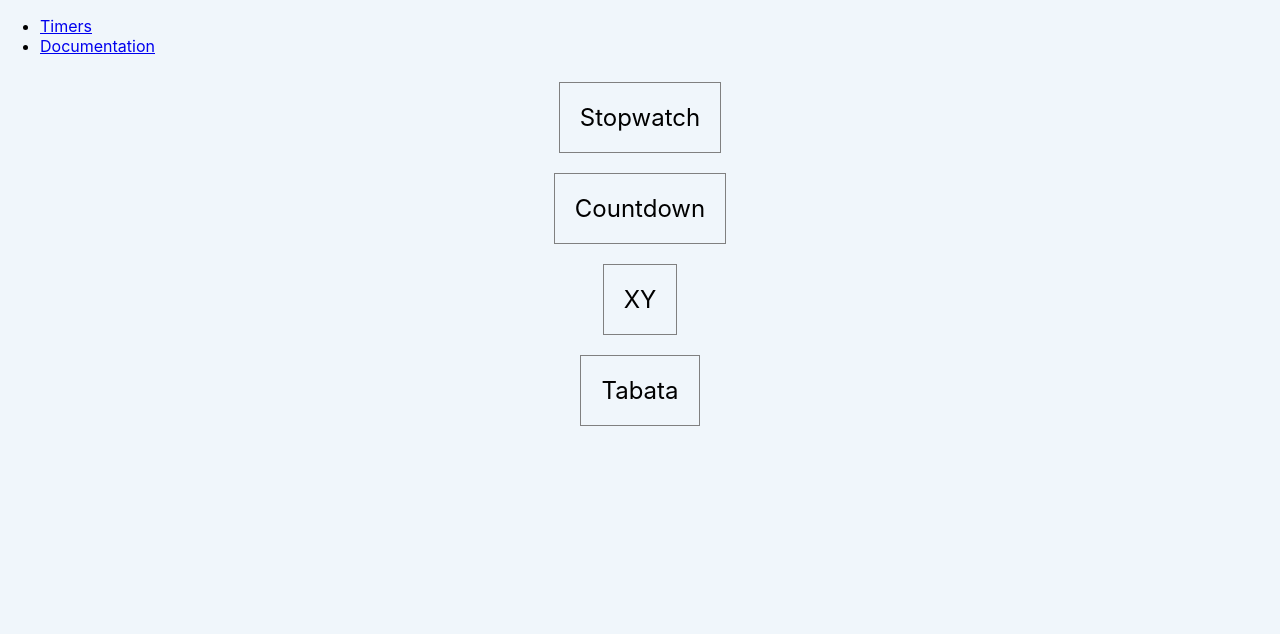
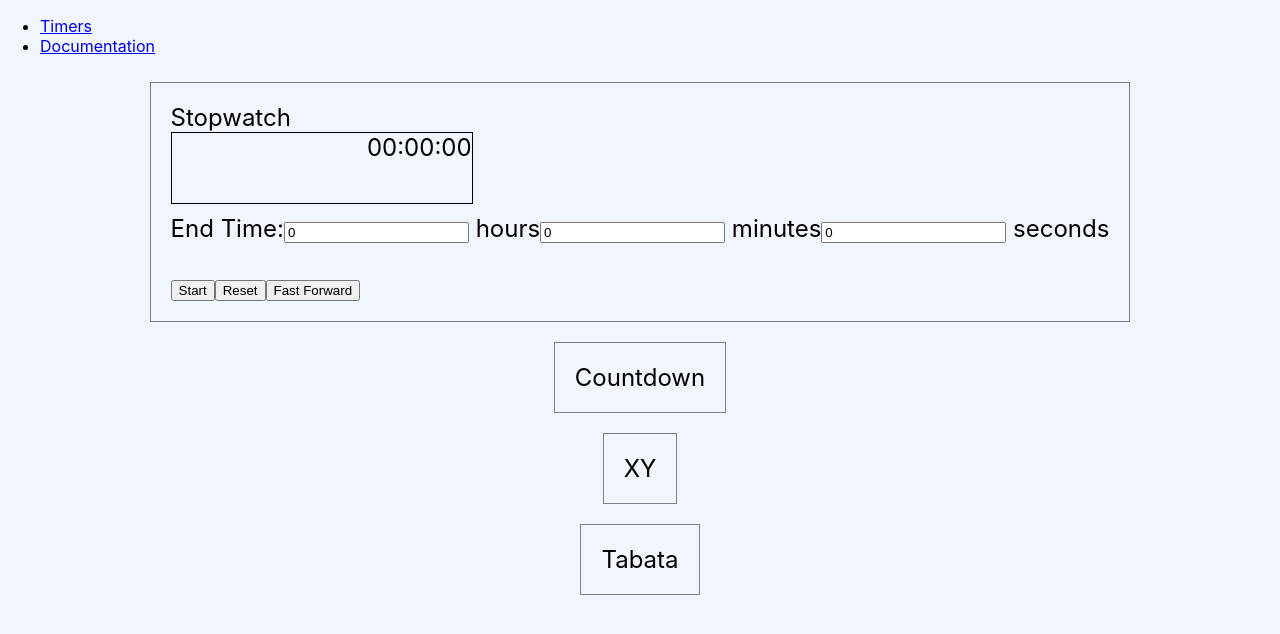
Before and after one commit to prof-tejera/assignment-1-dtpnst, a React (Create React App) app: page / in a window 1280 px wide. Shown: the top 634 px of the page. Built offline with nearby package versions, Linux system fonts and the light colour scheme.

Commit message:
Working unstyled stopwatch

```diff
--- /dev/null
+++ b/src/components/generic/Button.js
@@ -0,0 +1,13 @@
+import React from "react";
+
+const Button = ({text, ...btnProps }) => {
+    return (
+      <button
+        {...btnProps}
+      >
+        {text}
+      </button>
+    );
+  };
+
+  export default Button;
--- /dev/null
+++ b/src/components/generic/DisplayTime.js
@@ -0,0 +1,21 @@
+import React from "react";
+import Duration from "../generic/Duration";
+
+const DisplayTime = ({ value }) => {
+    return (
+      <div
+        className="screen"
+        style={{
+          border: "1px solid black",
+          width: 300,
+          height: 70,
+          textAlign: "right",
+          marginBottom: 10,
+        }}
+      >
+        {new Duration(value / 3600, (value % 3600) / 60, value % 60).formatDuration()}
+      </div>
+    );
+  };
+
+  export default DisplayTime;
--- /dev/null
+++ b/src/components/generic/Duration.js
@@ -0,0 +1,18 @@
+export default class Duration {
+    constructor(hours, minutes, seconds) {
+        this.hours = hours;
+        this.minutes = minutes;
+        this.seconds = seconds;
+    }
+
+    getTotalSeconds() {
+        return this.hours * 3600 + this.minutes * 60 + this.seconds;
+    }
+
+    formatDuration() {
+        const formattedHours = String(Math.floor(this.hours)).padStart(2, '0');
+        const formattedMinutes = String(Math.floor(this.minutes)).padStart(2, '0');
+        const formattedSeconds = String(Math.floor(this.seconds)).padStart(2, '0');
+        return `${formattedHours}:${formattedMinutes}:${formattedSeconds}`;
+      }
+}
--- /dev/null
+++ b/src/components/generic/Panel.js
@@ -0,0 +1,7 @@
+import React from "react";
+
+const Panel = (props) => {
+  return <div>{props.children}</div>;
+};
+
+export default Panel;
--- /dev/null
+++ b/src/components/generic/TimeInput.js
@@ -0,0 +1,39 @@
+import React from "react";
+
+const TimeInput = ({ label, duration, onTimeChange }) => {
+    const handleInputChange = (event) => {
+        const { name, value } = event.target;
+        const numericValue = value === '' ? 0 : parseInt(value, 10);
+        onTimeChange({ ...duration, [name]: isNaN(numericValue) ? 0 : numericValue });
+    };
+
+    return (
+      <div>
+        <label>{label}:</label>
+        <input
+          type="number"
+          name="hours"
+          value={duration.hours}
+          onChange={handleInputChange}
+        />
+        <span> hours</span>
+        <input
+          type="number"
+          name="minutes"
+          value={duration.minutes}
+          onChange={handleInputChange}
+        />
+        <span> minutes</span>
+        <input
+          type="number"
+          name="seconds"
+          value={duration.seconds}
+          onChange={handleInputChange}
+        />
+        <span> seconds</span>
+      </div>
+    );
+  };
+
+
+export default TimeInput;
--- a/src/components/timers/Stopwatch.js
+++ b/src/components/timers/Stopwatch.js
@@ -1,3 +1,66 @@
-const Stopwatch = () => null;
+import React from "react";
+import { useEffect, useState } from "react";
+import Panel from "../generic/Panel";
+import DisplayTime from "../generic/DisplayTime";
+import TimeInput from "../generic/TimeInput";
+import Button from "../generic/Button";
+import Duration from "../generic/Duration";
+
+const Stopwatch = () => {
+
+    const [currentTime, setCurrentTime] = useState(0);
+    const [endTime, setEndTime] = useState(new Duration(0, 0, 0));
+    const [isRunning, setIsRunning] = useState(false);
+
+    const handleStartStopClick = () => {
+        setIsRunning(!isRunning);
+    }
+
+    const handleResetClick = () => {
+        setCurrentTime(0);
+        setEndTime(new Duration(0, 0, 0));
+    }
+
+    const handleFastForwardClick = () => {
+        setCurrentTime(endTime.getTotalSeconds());
+        setIsRunning(false);
+    }
+
+    const handleEndTimeChange = (newEndTime) => {
+        setEndTime(new Duration(newEndTime.hours, newEndTime.minutes, newEndTime.seconds));
+    };
+
+    useEffect(() => {
+        let timerId;
+        if (isRunning) {
+          if (currentTime < endTime.getTotalSeconds()) {
+            timerId = setInterval(() => {
+              setCurrentTime((prevTime) => prevTime + 1);
+            }, 1000);
+          } else {
+            setIsRunning(false);
+          }
+        } else {
+          clearInterval(timerId);
+        }
+
+        return () => clearInterval(timerId);
+      }, [isRunning, currentTime, endTime]);
+
+
+
+    return (
+        <Panel>
+            <DisplayTime value={currentTime}/>
+            <TimeInput label="End Time" duration={endTime} onTimeChange={handleEndTimeChange} />
+            <br/>
+            <Button text={isRunning ? "Stop" : "Start"} onClick={handleStartStopClick} />
+            <Button text="Reset" onClick={handleResetClick}/>
+            <Button text="Fast Forward" onClick={handleFastForwardClick}/>
+        </Panel>
+    );
+
+
+};
 
 export default Stopwatch;
```
Also changed, not shown: src/components/generic/DisplayRounds.js (added, +18 -0 lines), src/components/generic/Input.js (added, +16 -0 lines).
